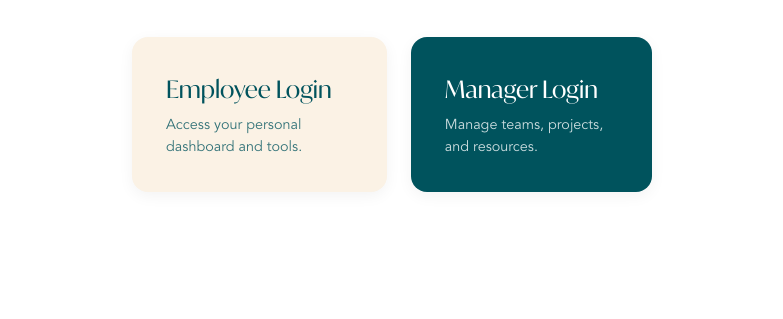
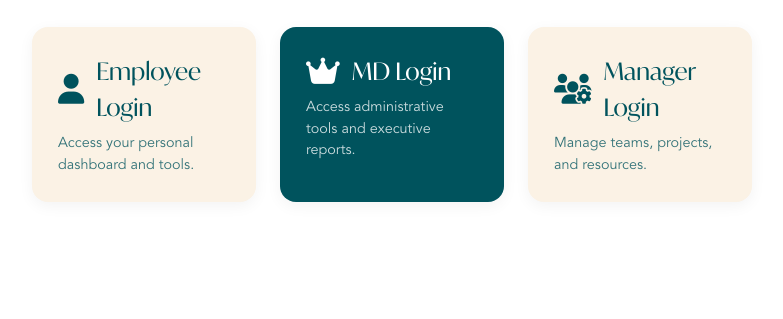
Before and after one commit to StarterWave25/CitrixCRM, a plain HTML site: page index.html in a window 1280 px wide. Shown: the part 350-669 px from the top of the page, without its empty margins (248-1031 px from the left). Drawn offline with Linux system fonts and the light colour scheme; files whose address does not match are found by name.

Commit message:
role-selection

```diff
--- a/index.html
+++ b/index.html
@@ -7,6 +7,7 @@
     <title>Select Your Role</title>
     <link rel="stylesheet" href="styles/role-selection.css">
     <link rel="shortcut icon" href="../img/Citrix logo.png" type="image/x-icon">
+    <link rel="stylesheet" href="https://cdnjs.cloudflare.com/ajax/libs/font-awesome/6.4.2/css/all.min.css" integrity="sha512-z3gLpd7yKnf15qjVpM4y7+A3t8QpT1X4d3c4B5A5z6wQ6l+kP2/5U6x6/E6S4W4E4vQoQoW6b4/j9G6aQ==" crossorigin="anonymous" referrerpolicy="no-referrer" />
 </head>
 
 <body>
@@ -25,11 +26,15 @@
 
                 <div class="role-options">
                     <a href="employees/employee-login.html" class="role-btn employee-btn">
-                        <span class="role-name">Employee Login</span>
+                        <span class="role-name"><i class="fas fa-user"></i> Employee Login</span>
                         <span class="role-description">Access your personal dashboard and tools.</span>
                     </a>
+                    <a href="md/md-login.html" class="role-btn md-btn">
+                        <span class="role-name"><i class="fas fa-crown"></i> MD Login</span>
+                        <span class="role-description">Access administrative tools and executive reports.</span>
+                    </a>
                     <a href="manager/manager-login.html" class="role-btn manager-btn">
-                        <span class="role-name">Manager Login</span>
+                        <span class="role-name"><i class="fas fa-users-gear"></i> Manager Login</span>
                         <span class="role-description">Manage teams, projects, and resources.</span>
                     </a>
                 </div>
--- a/styles/role-selection.css
+++ b/styles/role-selection.css
@@ -57,7 +57,6 @@ body {
 .header {
     width: 100%;
     text-align: center;
-    /* Changed from left to center */
     margin-bottom: auto;
     padding: 16px 0;
 }
@@ -75,11 +74,12 @@ body {
 }
 
 .role-selection-card {
-    padding: 64px 40px;
+    /* Reduced vertical padding for decreased height */
+    padding: 40px 40px;
     border-radius: var(--border-radius);
     width: 100%;
-    max-width: 600px;
-    /* Increased from 500px to 600px */
+    /* Max width is 800px */
+    max-width: 800px;
     text-align: center;
 }
 
@@ -103,9 +103,14 @@ body {
     gap: 24px;
 }
 
+/* Desktop: 3-Column Layout */
 @media (min-width: 768px) {
     .role-options {
         flex-direction: row;
+        justify-content: space-between;
+    }
+    .role-btn {
+        flex-basis: calc(33.33% - 16px);
     }
 }
 
@@ -114,39 +119,83 @@ body {
     display: flex;
     flex-direction: column;
     align-items: flex-start;
-    padding: 32px;
+    /* Reduced padding for decreased height */
+    padding: 24px;
     border-radius: 16px;
     border: 2px solid transparent;
-    transition: all var(--transition-speed) ease;
+    /* Modern Transition: added transform */
+    transition: all var(--transition-speed) ease, transform var(--transition-speed) ease;
     text-align: left;
     box-shadow: 0 4px 15px rgba(0, 0, 0, 0.05);
 }
 
+/* --- Color Scheme (Light, Dark, Light) --- */
+
+/* 1. Employee: Light Background */
 .employee-btn {
     background-color: var(--lblue);
     color: var(--blue);
 }
 
-.manager-btn {
+/* 2. MD Login: Dark Background (Prioritized for seniority/contrast) */
+.md-btn {
     background-color: var(--blue);
     color: var(--white);
     border: 2px solid transparent;
 }
 
-.role-btn:hover {
-    box-shadow: 0 8px 25px rgba(0, 0, 0, 0.1);
-    border: 2px solid #b7abab;
+/* 3. Manager: Light Background (Alternating pattern) */
+.manager-btn {
+    background-color: var(--lblue);
+    color: var(--blue);
+    border: 2px solid transparent;
 }
 
-.employee-btn:hover {
+/* --- Modern Interactivity --- */
+.role-btn:hover {
+    box-shadow: 0 10px 30px rgba(0, 0, 0, 0.15); /* Stronger shadow */
+    transform: translateY(-5px); /* Subtle lift effect */
+}
+
+/* Dark Button Hover (MD) */
+.md-btn:hover {
+    background-color: #00424a; /* Slightly darker blue on hover */
+    border-color: #00424a;
+}
+
+/* Light Button Hover (Employee, Manager) */
+.employee-btn:hover,
+.manager-btn:hover {
     border-color: var(--blue);
+    background-color: var(--lblue); /* Ensure background stays light */
 }
+
 
 .role-name {
     font-size: 1.5rem;
     font-family: 'Ivymode', serif;
     font-weight: normal;
     margin-bottom: 8px;
+    /* Spacing for Icon */
+    display: flex;
+    align-items: center;
+}
+
+/* Icon Styling */
+.role-name i {
+    margin-right: 12px;
+    font-size: 1.25em;
+}
+
+/* Icon color for dark buttons (MD) */
+.md-btn .role-name i {
+    color: var(--white);
+}
+
+/* Icon color for light buttons (Employee, Manager) */
+.employee-btn .role-name i,
+.manager-btn .role-name i {
+    color: var(--blue);
 }
 
 .role-description {
@@ -196,7 +245,7 @@ body {
     }
 
     .role-btn {
-        padding: 24px;
+        padding: 20px;
     }
 
     .role-name {
```
